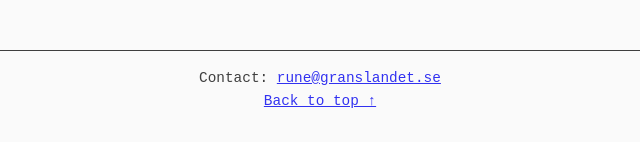
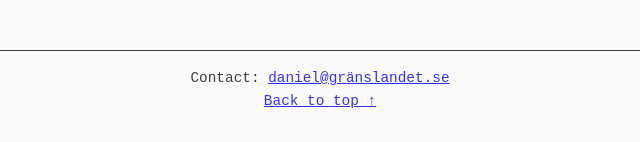
Before and after one commit to runebjork/granslandet.github.io, a plain HTML site: page index.html in a window 1280 px wide. Shown: the part 1479-1621 px from the top of the page, 320-960 px from the left. Drawn offline with Linux system fonts and the light colour scheme.

Commit message:
updated contact info

```diff
--- a/index.html
+++ b/index.html
@@ -83,7 +83,7 @@
   </section>
 
   <footer>
-    <p>Contact: <a href="mailto:rune@granslandet.se">rune@granslandet.se</a></p>
+    <p>Contact: <a href="mailto:daniel@gränslandet.se">daniel@gränslandet.se</a></p>
     <p><a href="#top">Back to top ↑</a></p>
   </footer>
 
```
